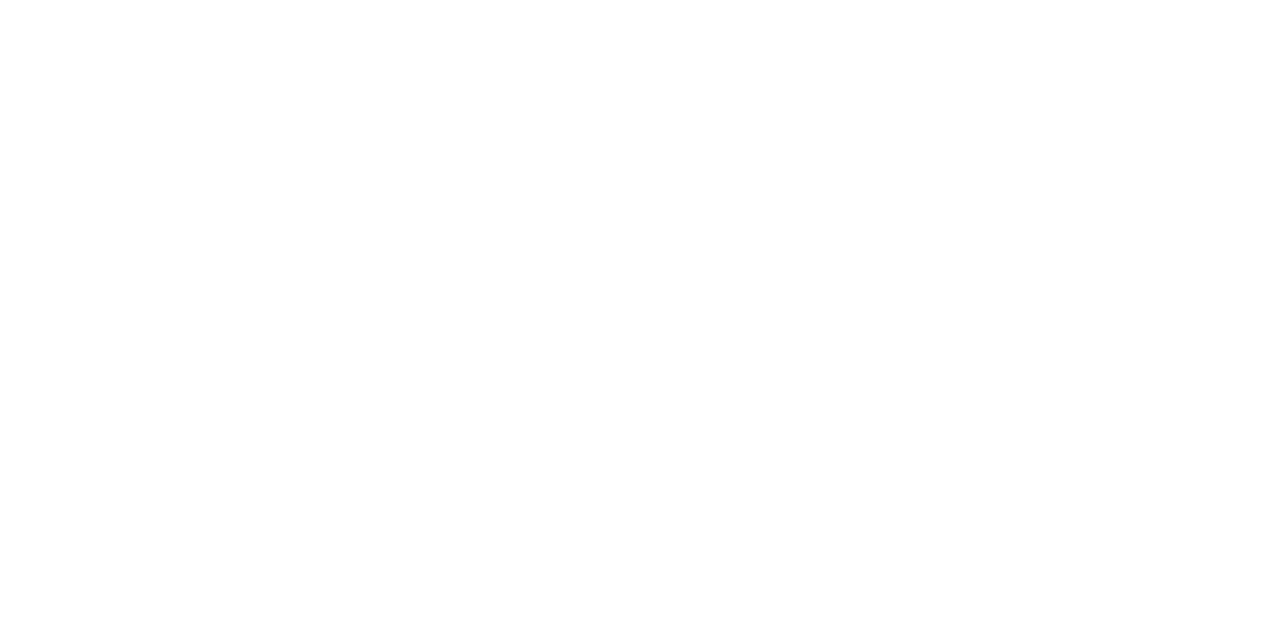
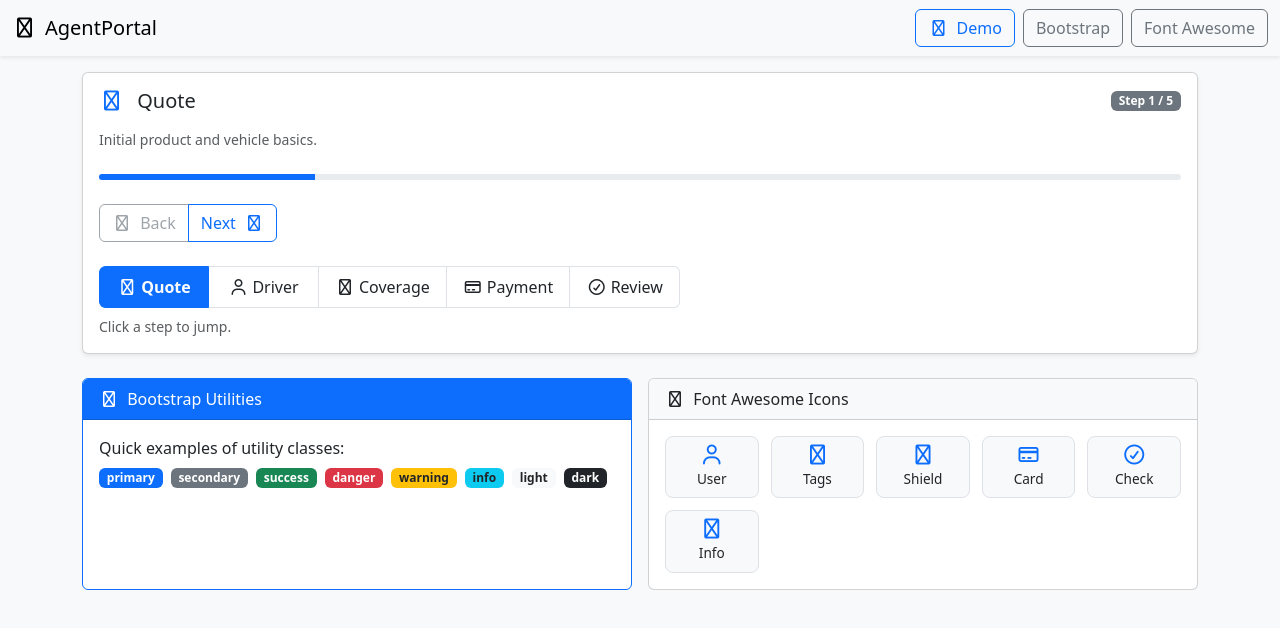
Before and after one commit to harshbothra111/AgentPortal, an Angular app: page /demo in a window 1280 px wide. Before the commit this address led to /. Shown: the top 628 px of the page. Built offline with nearby package versions, Linux system fonts and the light colour scheme.

Commit message:
Configured Bootstap and font awesome

```diff
--- a/angular.json
+++ b/angular.json
@@ -7,7 +7,7 @@
       "projectType": "application",
       "schematics": {
         "@schematics/angular:component": {
-          "style": "sass"
+          "style": "scss"
         }
       },
       "root": "",
@@ -19,7 +19,7 @@
           "options": {
             "browser": "src/main.ts",
             "tsConfig": "tsconfig.app.json",
-            "inlineStyleLanguage": "sass",
+            "inlineStyleLanguage": "scss",
             "assets": [
               {
                 "glob": "**/*",
@@ -27,7 +27,7 @@
               }
             ],
             "styles": [
-              "src/styles.sass"
+              "src/styles.scss"
             ]
           },
           "configurations": {
@@ -73,7 +73,7 @@
           "builder": "@angular/build:karma",
           "options": {
             "tsConfig": "tsconfig.spec.json",
-            "inlineStyleLanguage": "sass",
+            "inlineStyleLanguage": "scss",
             "assets": [
               {
                 "glob": "**/*",
@@ -81,7 +81,7 @@
               }
             ],
             "styles": [
-              "src/styles.sass"
+              "src/styles.scss"
             ]
           }
         }
--- a/package.json
+++ b/package.json
@@ -29,6 +29,9 @@
     "@angular/platform-browser": "^20.3.0",
     "@angular/router": "^20.3.0",
     "@fortawesome/angular-fontawesome": "^3.0.0",
+    "@fortawesome/fontawesome-free": "^7.1.0",
+    "@fortawesome/free-brands-svg-icons": "^7.1.0",
+    "@fortawesome/free-regular-svg-icons": "^7.1.0",
     "@fortawesome/free-solid-svg-icons": "^7.0.0",
     "bootstrap": "^5.3.8",
     "rxjs": "~7.8.0",
--- a/src/app/app.html
+++ b/src/app/app.html
@@ -1 +1,17 @@
-<router-outlet />
+<nav class="navbar navbar-expand-lg navbar-light bg-light mb-3 shadow-sm">
+	<div class="container-fluid">
+		<a class="navbar-brand" routerLink="/">
+			<i class="fa-regular fa-user-shield me-2"></i>{{ title() }}
+		</a>
+		<div class="d-flex gap-2 ms-auto">
+			<a class="btn btn-outline-primary" routerLink="/demo">
+				<i class="fa-regular fa-tags me-1"></i> Demo
+			</a>
+			<a class="btn btn-outline-secondary" href="https://getbootstrap.com/" target="_blank" rel="noopener">Bootstrap</a>
+			<a class="btn btn-outline-secondary" href="https://fontawesome.com/" target="_blank" rel="noopener">Font Awesome</a>
+		</div>
+	</div>
+</nav>
+<div class="container mb-4">
+	<router-outlet />
+</div>
--- a/src/app/app.routes.ts
+++ b/src/app/app.routes.ts
@@ -1,3 +1,7 @@
 import { Routes } from '@angular/router';
+import { Demo } from './demo/demo';
 
-export const routes: Routes = [];
+export const routes: Routes = [
+	{ path: 'demo', component: Demo },
+	{ path: '', pathMatch: 'full', redirectTo: 'demo' }
+];
--- a/src/app/app.ts
+++ b/src/app/app.ts
@@ -1,11 +1,11 @@
 import { Component, signal } from '@angular/core';
-import { RouterOutlet } from '@angular/router';
+import { RouterOutlet, RouterLink } from '@angular/router';
 
 @Component({
   selector: 'app-root',
-  imports: [RouterOutlet],
+  imports: [RouterOutlet, RouterLink],
   templateUrl: './app.html',
-  styleUrl: './app.sass'
+  styleUrl: './app.scss'
 })
 export class App {
   protected readonly title = signal('AgentPortal');
--- /dev/null
+++ b/src/app/demo/demo.html
@@ -0,0 +1,77 @@
+<div class="card shadow-sm mb-4">
+  <div class="card-body">
+    <div class="d-flex justify-content-between align-items-center mb-3">
+      <h5 class="card-title mb-0">
+        <i [class]="current().icon + ' me-2 text-primary'" aria-hidden="true"></i>
+        {{ current().title }}
+      </h5>
+      <span class="badge bg-secondary">Step {{ stepIndex() + 1 }} / {{ steps().length }}</span>
+    </div>
+    <p class="text-muted small mb-4">{{ current().description }}</p>
+
+    <div class="progress mb-4" style="height: 6px;">
+      <div class="progress-bar" role="progressbar" [style.width]="progressPct() + '%'" aria-label="Progress"></div>
+    </div>
+
+    <div class="btn-toolbar mb-4" role="toolbar">
+      <div class="btn-group me-2" role="group">
+        <button class="btn btn-outline-secondary" (click)="prev()" [disabled]="isFirst()">
+          <i class="fa-regular fa-arrow-left me-1"></i> Back
+        </button>
+        <button class="btn btn-outline-primary" (click)="next()" [disabled]="isLast()">
+          Next <i class="fa-regular fa-arrow-right ms-1"></i>
+        </button>
+      </div>
+    </div>
+
+    <ul class="list-group list-group-horizontal overflow-auto step-strip mb-2">
+      @for (s of steps(); track s.title; let i = $index) {
+        <li class="list-group-item step-item" [class.active]="i === stepIndex()" (click)="goTo(i)">
+          <i [class]="s.icon + ' me-1'" aria-hidden="true"></i>
+          <span class="d-none d-md-inline">{{ s.title }}</span>
+        </li>
+      }
+    </ul>
+    <div class="small text-muted">Click a step to jump.</div>
+  </div>
+</div>
+
+<div class="row g-3">
+  <div class="col-md-6">
+    <div class="card border-primary h-100">
+      <div class="card-header bg-primary text-white">
+        <i class="fa-regular fa-circle-info me-1"></i> Bootstrap Utilities
+      </div>
+      <div class="card-body">
+        <p class="mb-2">Quick examples of utility classes:</p>
+        <div class="d-flex flex-wrap gap-2">
+          <span class="badge bg-primary">primary</span>
+          <span class="badge bg-secondary">secondary</span>
+          <span class="badge bg-success">success</span>
+          <span class="badge bg-danger">danger</span>
+          <span class="badge bg-warning text-dark">warning</span>
+          <span class="badge bg-info text-dark">info</span>
+          <span class="badge bg-light text-dark">light</span>
+          <span class="badge bg-dark">dark</span>
+        </div>
+      </div>
+    </div>
+  </div>
+  <div class="col-md-6">
+    <div class="card h-100">
+      <div class="card-header bg-light">
+        <i class="fa-regular fa-icons me-1"></i> Font Awesome Icons
+      </div>
+      <div class="card-body">
+        <div class="icon-grid">
+          <div><i class="fa-regular fa-user"></i><span>User</span></div>
+          <div><i class="fa-regular fa-tags"></i><span>Tags</span></div>
+          <div><i class="fa-regular fa-shield"></i><span>Shield</span></div>
+          <div><i class="fa-regular fa-credit-card"></i><span>Card</span></div>
+          <div><i class="fa-regular fa-check-circle"></i><span>Check</span></div>
+          <div><i class="fa-regular fa-circle-info"></i><span>Info</span></div>
+        </div>
+      </div>
+    </div>
+  </div>
+</div>
--- /dev/null
+++ b/src/app/demo/demo.scss
@@ -0,0 +1,34 @@
+.step-strip {
+  scrollbar-width: thin;
+}
+.step-item {
+  cursor: pointer;
+  min-width: 110px;
+  text-align: center;
+  transition: background-color .2s ease, color .2s ease;
+}
+.step-item.active {
+  background-color: #0d6efd;
+  color: #fff;
+  font-weight: 600;
+}
+.icon-grid {
+  display: grid;
+  grid-template-columns: repeat(auto-fill, minmax(90px, 1fr));
+  gap: 0.75rem;
+}
+.icon-grid > div {
+  display: flex;
+  flex-direction: column;
+  align-items: center;
+  font-size: .85rem;
+  padding: .5rem .25rem;
+  border: 1px solid #dee2e6;
+  border-radius: .5rem;
+  background: #f8f9fa;
+}
+.icon-grid i {
+  font-size: 1.25rem;
+  margin-bottom: .25rem;
+  color: #0d6efd;
+}
--- /dev/null
+++ b/src/app/demo/demo.ts
@@ -0,0 +1,42 @@
+import { Component, signal, computed } from '@angular/core';
+import { CommonModule } from '@angular/common';
+
+interface DemoStep {
+  title: string;
+  icon: string; // Font Awesome class string
+  description: string;
+}
+
+@Component({
+  standalone: true,
+  imports: [CommonModule],
+  templateUrl: './demo.html',
+  styleUrl: './demo.scss'
+})
+export class Demo {
+  private readonly allSteps: DemoStep[] = [
+    { title: 'Quote', description: 'Initial product and vehicle basics.', icon: 'fa-regular fa-tags' },
+    { title: 'Driver', description: 'Driver information & history.', icon: 'fa-regular fa-user' },
+    { title: 'Coverage', description: 'Select coverages & deductible.', icon: 'fa-regular fa-shield' },
+    { title: 'Payment', description: 'Provide payment details.', icon: 'fa-regular fa-credit-card' },
+    { title: 'Review', description: 'Confirm & submit application.', icon: 'fa-regular fa-check-circle' }
+  ];
+
+  stepIndex = signal(0);
+  steps = signal(this.allSteps);
+
+  current = computed(() => this.steps()[this.stepIndex()]);
+  isFirst = computed(() => this.stepIndex() === 0);
+  isLast = computed(() => this.stepIndex() === this.steps().length - 1);
+  progressPct = computed(() => ((this.stepIndex() + 1) / this.steps().length) * 100);
+
+  next() {
+    if (!this.isLast()) this.stepIndex.update(i => i + 1);
+  }
+  prev() {
+    if (!this.isFirst()) this.stepIndex.update(i => i - 1);
+  }
+  goTo(i: number) {
+    this.stepIndex.set(i);
+  }
+}
--- a/src/styles.sass
+++ /dev/null
@@ -1 +0,0 @@
-/* You can add global styles to this file, and also import other style files */
--- /dev/null
+++ b/src/styles.scss
@@ -0,0 +1,17 @@
+/* Global styles */
+
+/* Optionally override Bootstrap variables BEFORE loading Bootstrap.
+	Example:
+	$primary: #0d6efd;
+	$font-family-sans-serif: 'Segoe UI', Arial, sans-serif;
+*/
+
+@import 'bootstrap/scss/bootstrap';
+
+/* Font Awesome (installed locally) */
+@import '@fortawesome/fontawesome-free/css/all.min.css';
+
+/* Custom global tweaks can follow */
+body {
+  background-color: #f8f9fa;
+}
```
Also changed, not shown: src/app/app.sass (deleted), src/app/app.scss (added), 2 other files (tests, documents, lock files or other folders).
